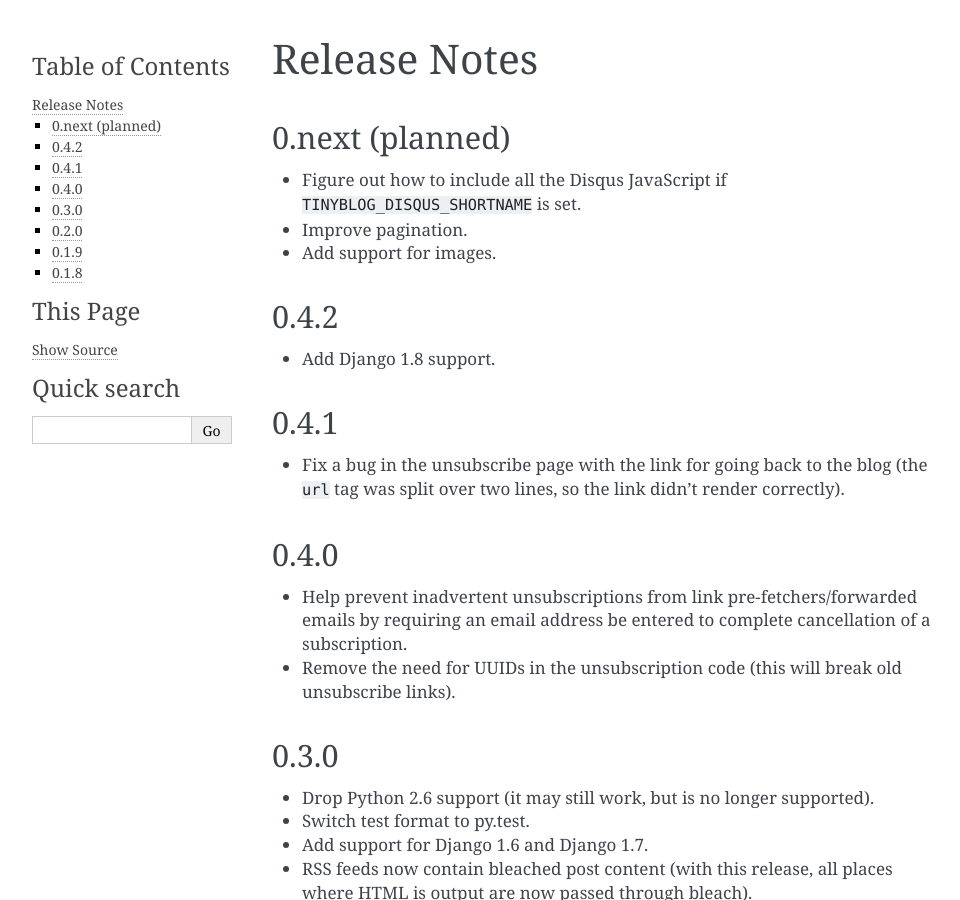
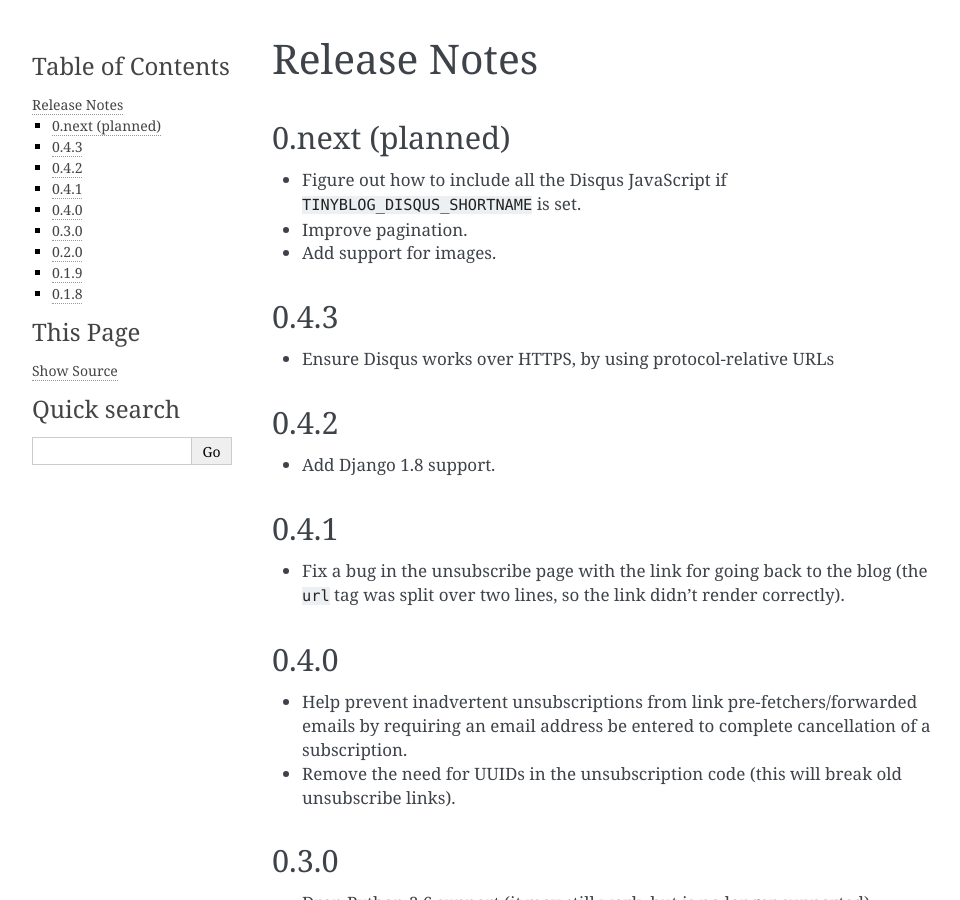
Before and after one commit to dominicrodger/tinyblog, a Sphinx documentation site: the page built from docs/release_notes.rst, in a window 1280 px wide and 900 px high. Shown: the whole window, without its empty margins (148-1108 px from the left). Built offline with Sphinx 7.4.7, drawn with Linux system fonts in a browser that asks for light colours.

Commit message:
Version bump

```diff
--- a/docs/release_notes.rst
+++ b/docs/release_notes.rst
@@ -8,6 +8,11 @@ Release Notes
   ``TINYBLOG_DISQUS_SHORTNAME`` is set.
 * Improve pagination.
 * Add support for images.
+
+0.4.3
+=====
+
+* Ensure Disqus works over HTTPS, by using protocol-relative URLs
 
 0.4.2
 =====
--- a/tinyblog/__init__.py
+++ b/tinyblog/__init__.py
@@ -1,2 +1,2 @@
-__version__ = '0.4.2'
+__version__ = '0.4.3'
 VERSION = tuple(map(int, __version__.split('.')))
```
